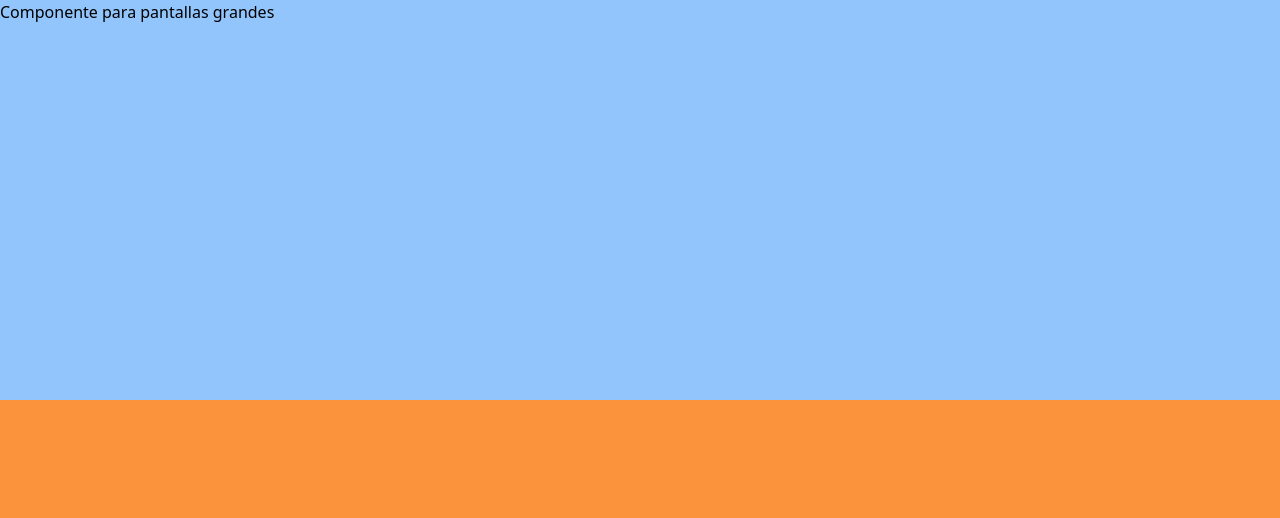
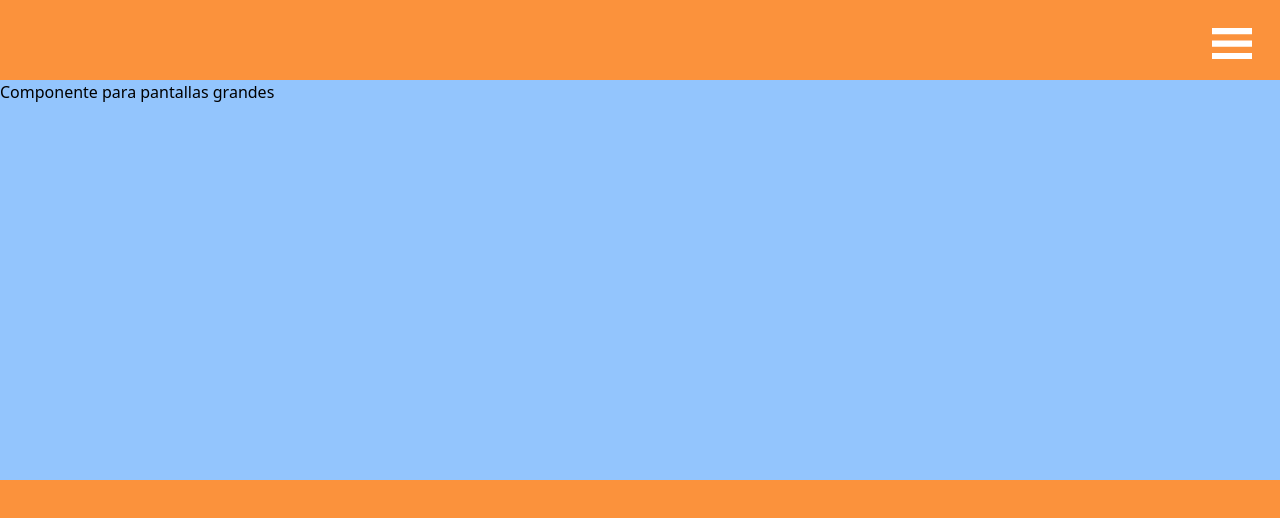
Before and after one commit to FERCHIMS/webphoto, a Next.js app: page /fashion in a window 1280 px wide. Shown: the top 518 px of the page. Built offline with nearby package versions, Linux system fonts and the light colour scheme.

Commit message:
mejorando el nav responsive

```diff
--- a/src/components/dropdown/DropDown.jsx
+++ b/src/components/dropdown/DropDown.jsx
@@ -1,7 +1,7 @@
 'use client'
 import { Deutschlander } from "@/app/fonts/Fonts";
 import Link from "next/link";
-import { useState } from "react"
+import { useState, useEffect } from "react"
 
 const DropDown = ({ children, buttonText }) => {
     const [isDrop, setIsDrop] = useState(false);
@@ -10,12 +10,25 @@ const DropDown = ({ children, buttonText }) => {
         setIsDrop(!isDrop)
     };
 
+    useEffect(() => {
+    if (isDrop) {
+      document.body.classList.add('overflow-hidden');
+    } else {
+      document.body.classList.remove('overflow-hidden');
+    }
+
+    // Cleanup cuando el componente se desmonta o cuando isDrop cambia
+    return () => {
+      document.body.classList.remove('overflow-hidden');
+    };
+  }, [isDrop]);
+
     return (
         <>
 
             <div className={`w-full absolute overflow-hidden transition-all duration-[1200ms]  bg-red-500 ease-[cubic-bezier(0.25, 1, 0.5, 1)] ${isDrop ? "h-screen overflow-y-auto" : "h-0"} `} >
                 <div className="w-full flex justify-center items-center ">
-                    <ul className="flex w-full gap-[-10px] justify-center  items-center  flex-col">
+                    <ul className="flex w-full gap-[-10px] z-10 justify-center  items-center  flex-col">
                         <Link className={`${Deutschlander.className} text-[6rem] leading-none `} href="/fashion" > FASHION</Link>
                         <li className={`${Deutschlander.className} h-fit text-[6rem] leading-none`}>STREET</li>
                         <li className={`${Deutschlander.className} h-fit text-[6rem] leading-none`}>ADVERTISING</li>
@@ -51,7 +64,7 @@ const DropDown = ({ children, buttonText }) => {
             </div>
 
             <div className=" relative overflow-hidden z-[1000px] w-full flex justify-end pr-2   ">
-                <button className="overflow-hidden block lg:hidden top-4  rounded-l-[100px] rounded-r-[100px]  w-[80px] h-[80px]" onClick={handleDrop}>
+                <button className=" z-10 overflow-hidden block lg: top-4  rounded-l-[100px] rounded-r-[100px]  w-[80px] h-[80px]" onClick={handleDrop}>
                     <div className={`w-full gap-8 flex flex-col overflow-hidden justify-center items-center transition duration-700 ${isDrop ? "translate-y-[-6vh] " : "translate-y-[3.5vh]"} `}>
                         <div className={`w-full h-full overflow-hidden items-center  flex flex-col transition duration-700 ${isDrop ? "opacity-0 rotate-90" : "opacity-100 rotate-0"} `} >
                             <svg className="w-[50%]" xmlns="http://www.w3.org/2000/svg" fill="none" viewBox="0 0 32 25">
```
